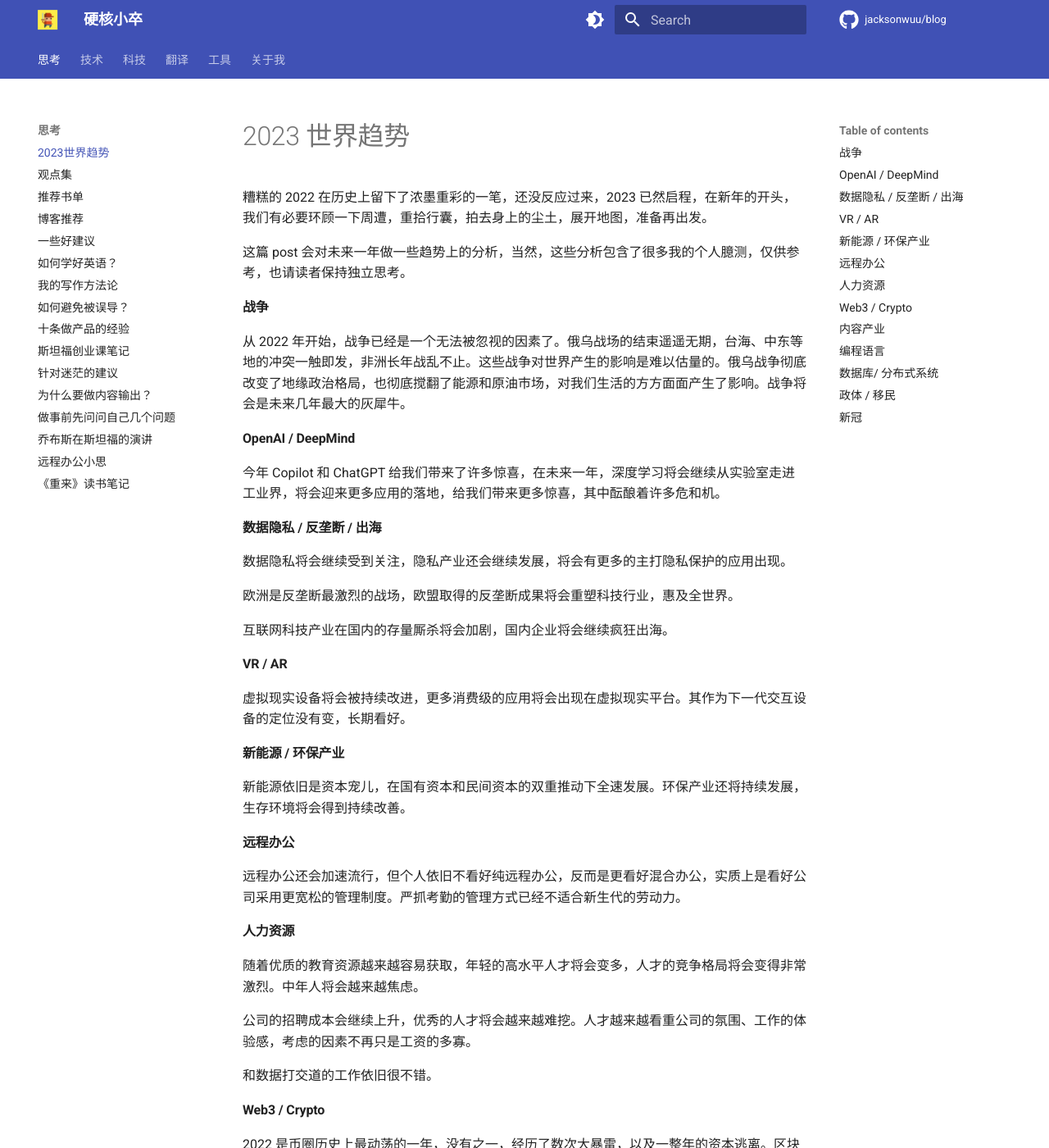
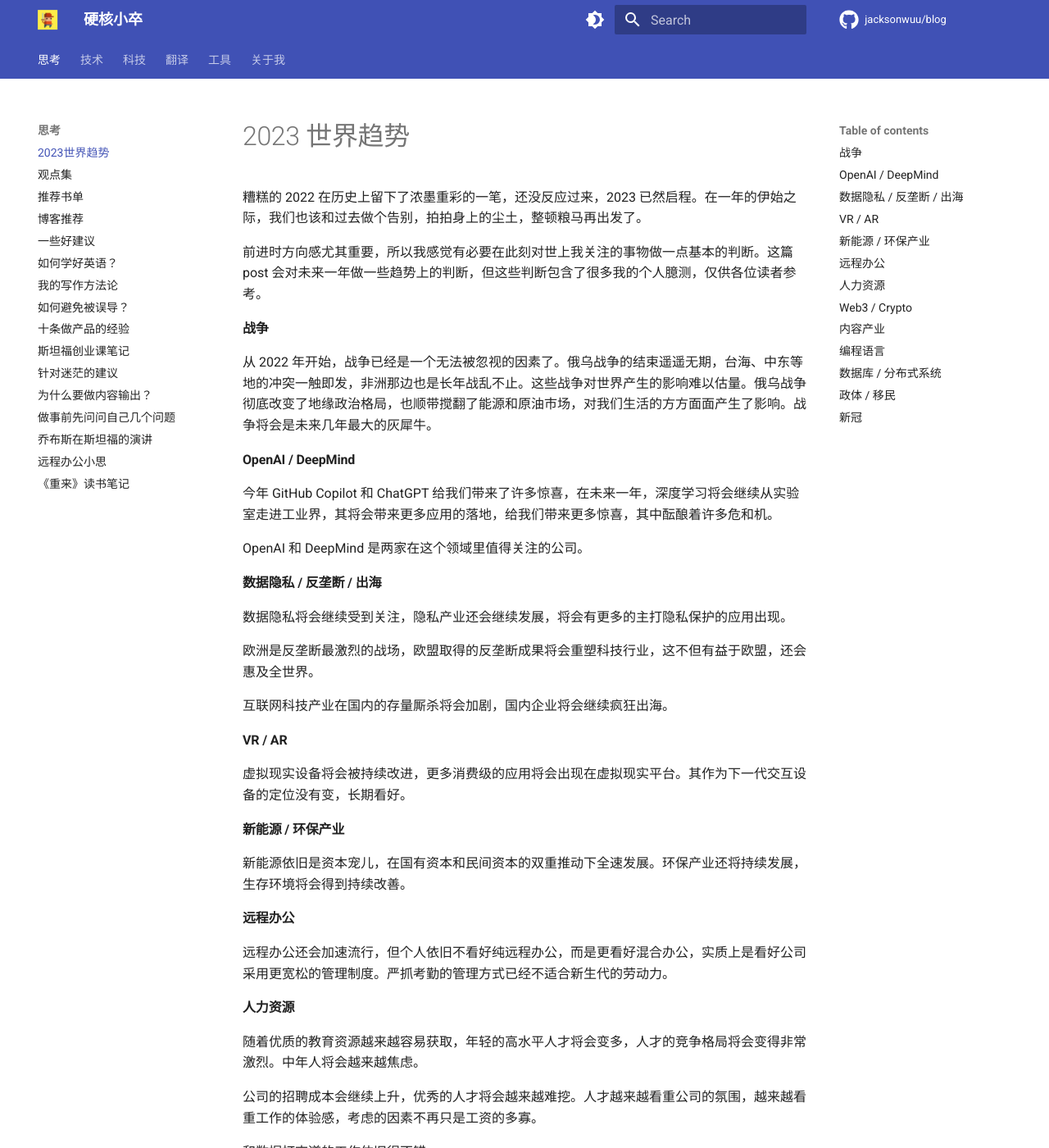
Before and after one commit to jacksonwuu/blog, an MkDocs documentation site: the page built from docs/thinking/2023世界趋势.md, in a window 1280 px wide and 1400 px high. Shown: the whole window at 82% size. Built offline with MkDocs 1.6.1 and Material for MkDocs 9.7.7, drawn with Linux system fonts in a browser that asks for light colours; comment, search, counter and statistics services are not loaded; some of the changed text lies outside the part shown.

Commit message:
Update post

```diff
--- a/docs/thinking/2023世界趋势.md
+++ b/docs/thinking/2023世界趋势.md
@@ -1,22 +1,24 @@
 # 2023 世界趋势
 
-糟糕的 2022 在历史上留下了浓墨重彩的一笔，还没反应过来，2023 已然启程，在新年的开头，我们有必要环顾一下周遭，重拾行囊，拍去身上的尘土，展开地图，准备再出发。
+糟糕的 2022 在历史上留下了浓墨重彩的一笔，还没反应过来，2023 已然启程。在一年的伊始之际，我们也该和过去做个告别，拍拍身上的尘土，整顿粮马再出发了。
 
-这篇 post 会对未来一年做一些趋势上的分析，当然，这些分析包含了很多我的个人臆测，仅供参考，也请读者保持独立思考。
+前进时方向感尤其重要，所以我感觉有必要在此刻对世上我关注的事物做一点基本的判断。这篇 post 会对未来一年做一些趋势上的判断，但这些判断包含了很多我的个人臆测，仅供各位读者参考。
 
 #### 战争
 
-从 2022 年开始，战争已经是一个无法被忽视的因素了。俄乌战场的结束遥遥无期，台海、中东等地的冲突一触即发，非洲长年战乱不止。这些战争对世界产生的影响是难以估量的。俄乌战争彻底改变了地缘政治格局，也彻底搅翻了能源和原油市场，对我们生活的方方面面产生了影响。战争将会是未来几年最大的灰犀牛。
+从 2022 年开始，战争已经是一个无法被忽视的因素了。俄乌战争的结束遥遥无期，台海、中东等地的冲突一触即发，非洲那边也是长年战乱不止。这些战争对世界产生的影响难以估量。俄乌战争彻底改变了地缘政治格局，也顺带搅翻了能源和原油市场，对我们生活的方方面面产生了影响。战争将会是未来几年最大的灰犀牛。
 
 #### OpenAI / DeepMind
 
-今年 Copilot 和 ChatGPT 给我们带来了许多惊喜，在未来一年，深度学习将会继续从实验室走进工业界，将会迎来更多应用的落地，给我们带来更多惊喜，其中酝酿着许多危和机。
+今年 GitHub Copilot 和 ChatGPT 给我们带来了许多惊喜，在未来一年，深度学习将会继续从实验室走进工业界，其将会带来更多应用的落地，给我们带来更多惊喜，其中酝酿着许多危和机。
+
+OpenAI 和 DeepMind 是两家在这个领域里值得关注的公司。
 
 #### 数据隐私 / 反垄断 / 出海
 
 数据隐私将会继续受到关注，隐私产业还会继续发展，将会有更多的主打隐私保护的应用出现。
 
-欧洲是反垄断最激烈的战场，欧盟取得的反垄断成果将会重塑科技行业，惠及全世界。
+欧洲是反垄断最激烈的战场，欧盟取得的反垄断成果将会重塑科技行业，这不但有益于欧盟，还会惠及全世界。
 
 互联网科技产业在国内的存量厮杀将会加剧，国内企业将会继续疯狂出海。
 
@@ -30,13 +32,13 @@
 
 #### 远程办公
 
-远程办公还会加速流行，但个人依旧不看好纯远程办公，反而是更看好混合办公，实质上是看好公司采用更宽松的管理制度。严抓考勤的管理方式已经不适合新生代的劳动力。
+远程办公还会加速流行，但个人依旧不看好纯远程办公，而是更看好混合办公，实质上是看好公司采用更宽松的管理制度。严抓考勤的管理方式已经不适合新生代的劳动力。
 
 #### 人力资源
 
 随着优质的教育资源越来越容易获取，年轻的高水平人才将会变多，人才的竞争格局将会变得非常激烈。中年人将会越来越焦虑。
 
-公司的招聘成本会继续上升，优秀的人才将会越来越难挖。人才越来越看重公司的氛围、工作的体验感，考虑的因素不再只是工资的多寡。
+公司的招聘成本会继续上升，优秀的人才将会越来越难挖。人才越来越看重公司的氛围，越来越看重工作的体验感，考虑的因素不再只是工资的多寡。
 
 和数据打交道的工作依旧很不错。
 
@@ -46,19 +48,19 @@
 
 #### 内容产业
 
-好的内容依旧稀缺，内容依旧为王。未来一年，内容创作者可以安心创作好内容，不用担心没有市场。
+好的内容依旧稀缺，内容依旧为王。未来一年，内容创作者可以安心创作好内容，不用担心市场饱和的问题。
 
-短视频依旧是内容行业中最有潜力的、竞争也最为激烈的领域。
+短视频依旧是内容行业中最有潜力、竞争也最为激烈的领域。
 
 #### 编程语言
 
-持续看好 C/C++/Rust 这几个高性能编程语言，尤其是 C++，鉴于其强大的兼容性、表现力和性能，其将继续为最前沿的科技提供动力。
+持续看好 C / C++ / Rust 这几个高性能编程语言，尤其是 C++，鉴于其强大的兼容性、表现力和性能，其将继续为最前沿的科技提供动力。
 
-#### 数据库/ 分布式系统
+#### 数据库 / 分布式系统
 
-由 Snowflake 所带来的数据库资本热将会进一步冷却，数据库创业潮将逐渐平息。Oracle 依旧最专业，PostgreSQL 依旧优雅并会加速受欢迎，MySQL 加速上云，Sqlite 在其领域的垄断地位不可撼动。
+由 Snowflake 所带来的数据库资本热将会进一步冷却，数据库创业潮将逐渐平息。Oracle 依旧最专业，PostgreSQL 依旧优雅并会更加受欢迎，MySQL 加速上云，SQLite 在其领域的垄断地位不可撼动。
 
-由于成本和性能的进一步优化，分布式系统的优势会更加明显，业界对分布式系统的需求量会加大。
+由于成本降低和性能的进一步优化，分布式系统的优势会越发明显，业界对分布式系统的需求量会增多。
 
 #### 政体 / 移民
 
```
